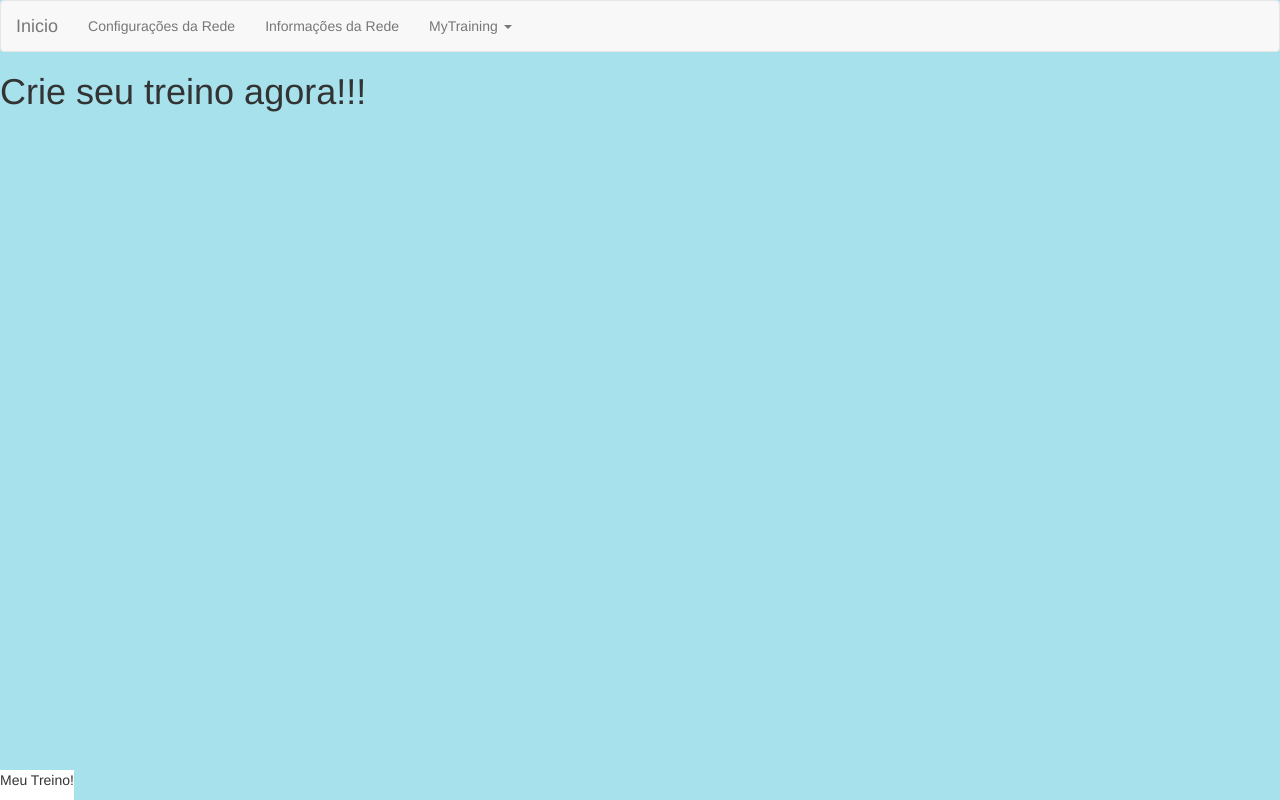
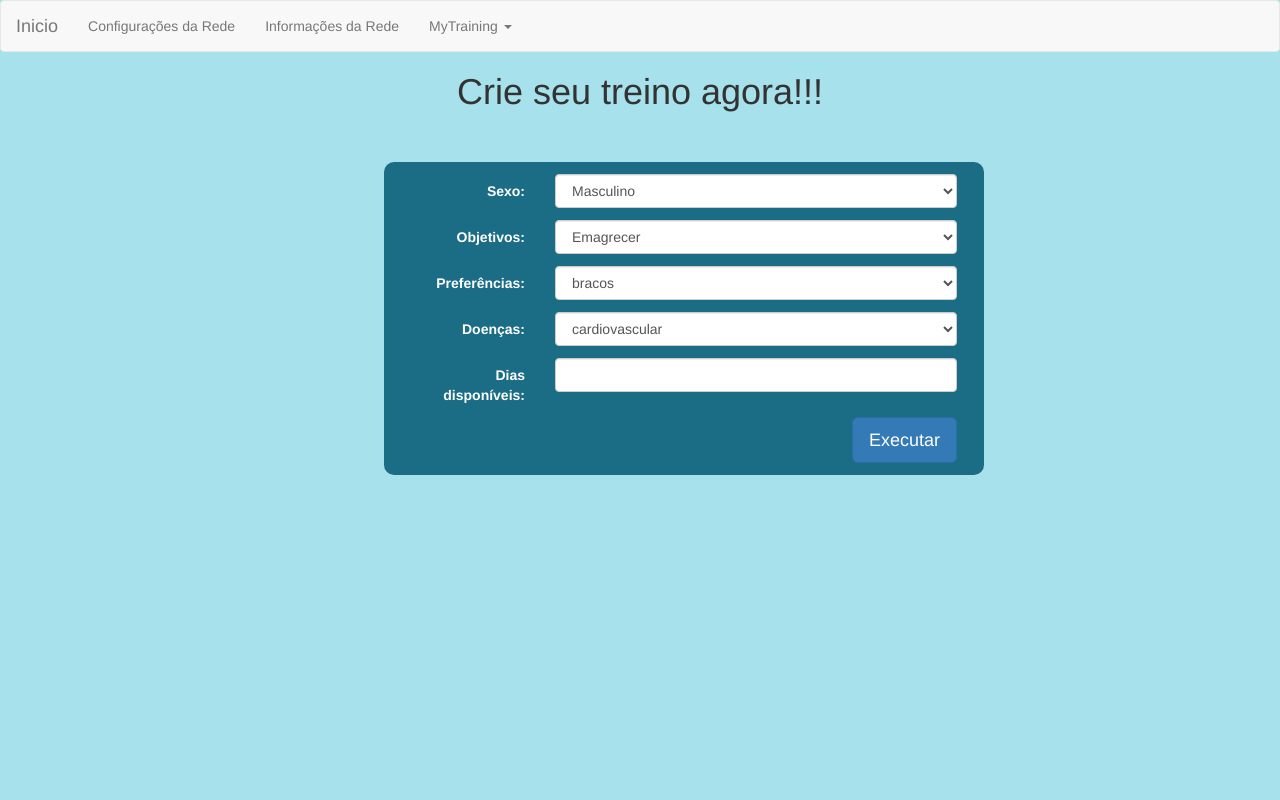
Before and after one commit to RafaelFazzolino/MyTraining, a Django app: page / in a window 1280 px wide. Run offline with Django 3.2, Linux system fonts and the light colour scheme; some libraries are stand-ins or nearby versions.

Commit message:
Aplicando RNA no projeto

```diff
--- a/MyTraining/Training/forms.py
+++ b/MyTraining/Training/forms.py
@@ -12,3 +12,57 @@ class ConfigForm(forms.Form):
     erro_max = forms.FloatField()
     peso_start = forms.FloatField()
     peso_end = forms.FloatField()
+
+
+class TreinadorForm(forms.Form):
+    SEXO_CHOICES = (
+        (1, "Masculino"),
+        (2, "Feminino"),
+    )
+
+    OBJETIVOS = (
+        (1, "Emagrecer"),
+        (2, "Ganhar massa muscular"),
+        (3, "Condicionamento Fisico"),
+        (4, "Melhoria da Saúde"),
+        (5, "Melhorar performance em outra atividade"),
+        (6, "Definicao muscular"),
+        (7, "Estetica"),
+    )
+
+    PREFERENCIAS = (
+        (1, "bracos"),
+        (2, "pernas"),
+        (3, "peitoral"),
+        (4, "costas"),
+        (5, "gluteos"),
+        (6, "abdominal"),
+        (7, "Todos os grupos musculares"),
+    )
+
+    DOENCAS = (
+        (1, "cardiovascular"),
+        (2, "pulmonar"),
+        (3, "diabetes"),
+        (4, "degenerativa"),
+        (5, "artrite"),
+        (6, "artrose"),
+        (7, "osteoporose"),
+        (8, "lesao na coluna"),
+        (9, "lesao articular"),
+        (10, "lesao muscular"),
+        (11, "cancer"),
+        (12, "metabolica"),
+        (13, "hepatica"),
+        (14, "psiquiatrica/psicologica"),
+        (15, "imunologica"),
+        (16, "renal"),
+        (17, "sindrome"),
+        (18, "nenhuma"),
+    )
+
+    sexo = forms.ChoiceField(choices=SEXO_CHOICES)
+    objetivos = forms.ChoiceField(choices=OBJETIVOS)
+    preferencias = forms.ChoiceField(choices=PREFERENCIAS)
+    doencas = forms.ChoiceField(choices=DOENCAS)
+    dias = forms.IntegerField(max_value=7, min_value=1)
--- a/MyTraining/Training/models.py
+++ b/MyTraining/Training/models.py
@@ -1,3 +1,4 @@
+from django.contrib.auth.models import User
 from django.db import models
 from django.core.validators import MinValueValidator, MaxValueValidator
 
@@ -21,3 +22,5 @@ class ConfigNetwork(models.Model):
 
     def __str__(self):
         return self.name
+
+    # TODO fazer classe de usuário
--- a/MyTraining/Training/templates/index.html
+++ b/MyTraining/Training/templates/index.html
@@ -48,10 +48,6 @@
 
     {% block content %}{% endblock %}
 
-    <footer style="background-color: white; text-align: center; position: fixed; bottom: 0;">
-	  <p>Meu Treino!</p>
-	</footer>
-
     <!-- jQuery (necessary for Bootstrap's JavaScript plugins) -->
     <script src="https://ajax.googleapis.com/ajax/libs/jquery/1.12.4/jquery.min.js"></script>
     <!-- Include all compiled plugins (below), or include individual files as needed -->
--- a/MyTraining/Training/templates/inicio.html
+++ b/MyTraining/Training/templates/inicio.html
@@ -1,4 +1,67 @@
 {% extends 'index.html' %}
+{% load widget_tweaks %}
 {% block content %}
-	<h1>Crie seu treino agora!!!</h1>
+	<h1 style="text-align: center">Crie seu treino agora!!!</h1>
+
+	<form method="POST" class="post-form form-horizontal">
+	    {% csrf_token %}
+
+		<div style="margin-left: 30%; width: 600px; float: left; border-radius: 10px; margin-top: 40px; background-color: #1b6d85;">
+		    <div class="form-group" style="margin: 2%;">
+		        <label class="col-md-3 control-label" for="name" style="color: white;">Sexo:</label>
+		        <div class="col-md-9">
+		          {% render_field form.sexo class+="form-control" placeholder="Sexo" %}
+		          {% if form.sexo.errors %}
+		          <div class="alert alert-danger" role="alert">{{form.sexo.errors}}</div>
+		          {% endif %}
+		        </div>
+		    </div>
+
+			<div class="form-group" style="margin: 2%;">
+		        <label class="col-md-3 control-label" for="name" style="color: white;">Objetivos:</label>
+		        <div class="col-md-9">
+		          {% render_field form.objetivos class+="form-control" %}
+		          {% if form.objetivos.errors %}
+		          <div class="alert alert-danger" role="alert">{{form.objetivos.errors}}</div>
+		          {% endif %}
+		        </div>
+		    </div>
+
+			<div class="form-group" style="margin: 2%;">
+		        <label class="col-md-3 control-label" for="name" style="color: white;">Preferências:</label>
+		        <div class="col-md-9">
+		          {% render_field form.preferencias class+="form-control" %}
+		          {% if form.preferencias.errors %}
+		          <div class="alert alert-danger" role="alert">{{form.preferencias.errors}}</div>
+		          {% endif %}
+		        </div>
+		    </div>
+
+			<div class="form-group" style="margin: 2%;">
+		        <label class="col-md-3 control-label" for="name" style="color: white;">Doenças:</label>
+		        <div class="col-md-9">
+		          {% render_field form.doencas class+="form-control" %}
+		          {% if form.doencas.errors %}
+		          <div class="alert alert-danger" role="alert">{{form.doencas.errors}}</div>
+		          {% endif %}
+		        </div>
+		    </div>
+
+			<div class="form-group" style="margin: 2%;">
+		        <label class="col-md-3 control-label" for="name" style="color: white;">Dias disponíveis:</label>
+		        <div class="col-md-9">
+		          {% render_field form.dias class+="form-control" %}
+		          {% if form.dias.errors %}
+		          <div class="alert alert-danger" role="alert">{{form.dias.errors}}</div>
+		          {% endif %}
+		        </div>
+		    </div>
+
+			<div class="form-group" style="margin: 2%;">
+	            <div class="col-md-12 text-right">
+	              <button type="submit" class="btn btn-primary btn-lg">Executar</button>
+	            </div>
+			</div>
+		</div>
+    </form>
 {% endblock %}
--- a/MyTraining/Training/views.py
+++ b/MyTraining/Training/views.py
@@ -1,12 +1,69 @@
+from array import array
+
 from django.shortcuts import render
 
-from MyTraining.Training.forms import ConfigForm
+from MyTraining.Training.forms import ConfigForm, TreinadorForm
 from MyTraining.Training.models import ConfigNetwork
+from MyTraining.Training.network import execute_rna
 
 
 def inicio(request):
     context = {}
-    return render(request, 'inicio.html', context)
+    if request.method == 'POST':
+        form = TreinadorForm(request.POST)
+        if form.is_valid():
+            return render(request, 'result.html', generate_group(form.cleaned_data))
+    else:
+        form = TreinadorForm()
+        context['form'] = form
+        return render(request, 'inicio.html', context)
+
+
+def generate_group(form):
+
+    objetivos = form['objetivos']
+    sexo = form['sexo']
+    doencas = form['doencas']
+    dias = form['dias']
+    preferencias = form['preferencias']
+
+    tipo_objetivo = 0
+    tipo_preferencia = 0
+    tipo_doenca = 0
+    tipo_dias = 0
+
+    if objetivos == 1 or objetivos == 4 or objetivos == 7 or objetivos == 3:
+            tipo_objetivo = 1
+    if objetivos == 2 or objetivos == 5 or objetivos == 6:
+        tipo_objetivo = 2
+
+    if preferencias == 1 or preferencias == 3 or preferencias == 4 or preferencias == 7:
+        tipo_preferencia = 1
+    if preferencias == 6 or preferencias == 2 or preferencias == 5:
+        tipo_preferencia = 2
+
+    if doencas == 1 or doencas == 2 or doencas == 5 or doencas == 6 or doencas == 7 or\
+        doencas == 17 or doencas == 11 or doencas == 13 or doencas == 15 or doencas == 16:
+        tipo_doenca = 1
+    else:
+        tipo_doenca = 2
+
+    if 1 <= dias <= 3:
+        tipo_dias = 1
+    else:
+        tipo_dias = 2
+
+    result = execute_rna(sexo, tipo_objetivo, tipo_preferencia, tipo_doenca, tipo_dias)
+    context = {
+        'sexo': sexo,
+        'objetivos': objetivos,
+        'preferencias': preferencias,
+        'doencas': doencas,
+        'dias': dias,
+        'result': result,
+    }
+
+    return context
 
 
 def config(request):
```
Also changed, not shown: MyTraining/Training/dataset.py (added, +51 -0 lines), MyTraining/Training/network.py (added, +60 -0 lines), MyTraining/Training/templates/result.html (added, +12 -0 lines), db.sqlite3.
